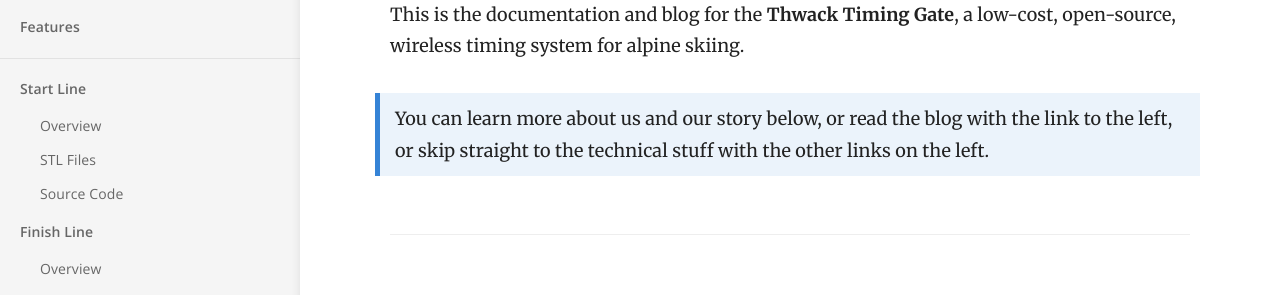
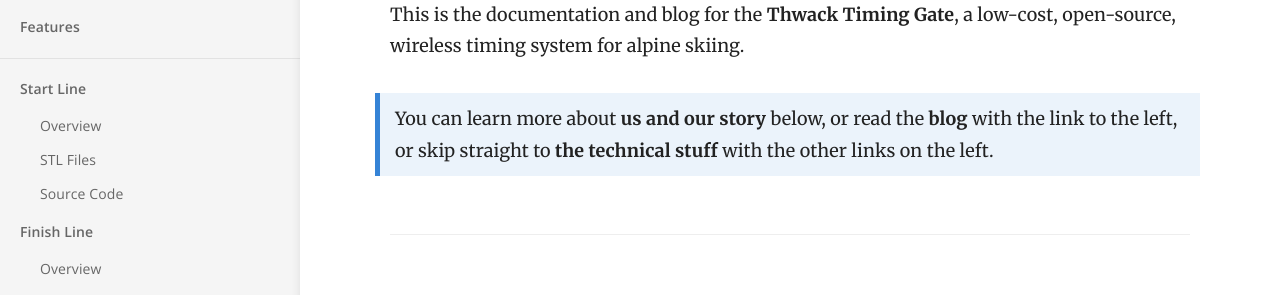
Before and after one commit to P-bibs/ThwackTimingSystems.github.io, a Jekyll site: the page built from index.md, in a window 1280 px wide and 900 px high. Shown: the part 193-488 px from the top of the window. Built offline with Jekyll 4.4.1, drawn with Linux system fonts in a browser that asks for light colours.

Commit message:
Redirects

```diff
--- a/index.md
+++ b/index.md
@@ -4,7 +4,7 @@
 
 This is the documentation and blog for the **Thwack Timing Gate**, a low-cost, open-source, wireless timing system for alpine skiing.
 
-> You can learn more about us and our story below, or read the blog with the link to the left, or skip straight to the technical stuff with the other links on the left.
+> You can learn more about **us and our story** below, or read the **blog** with the link to the left, or skip straight to **the technical stuff** with the other links on the left.
 
 ---
 
```
Also changed, not shown: features.md (renamed from about.md, +1 -1 lines).
